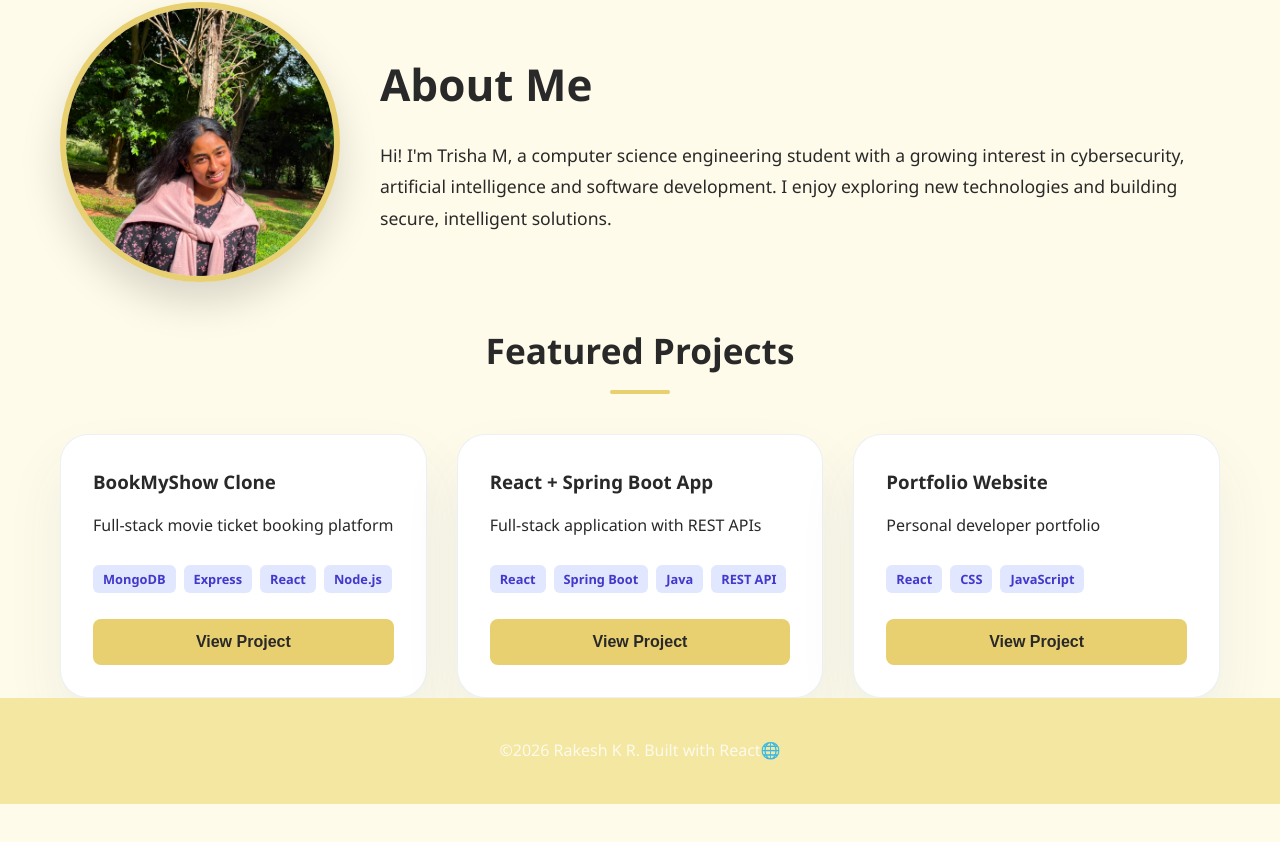
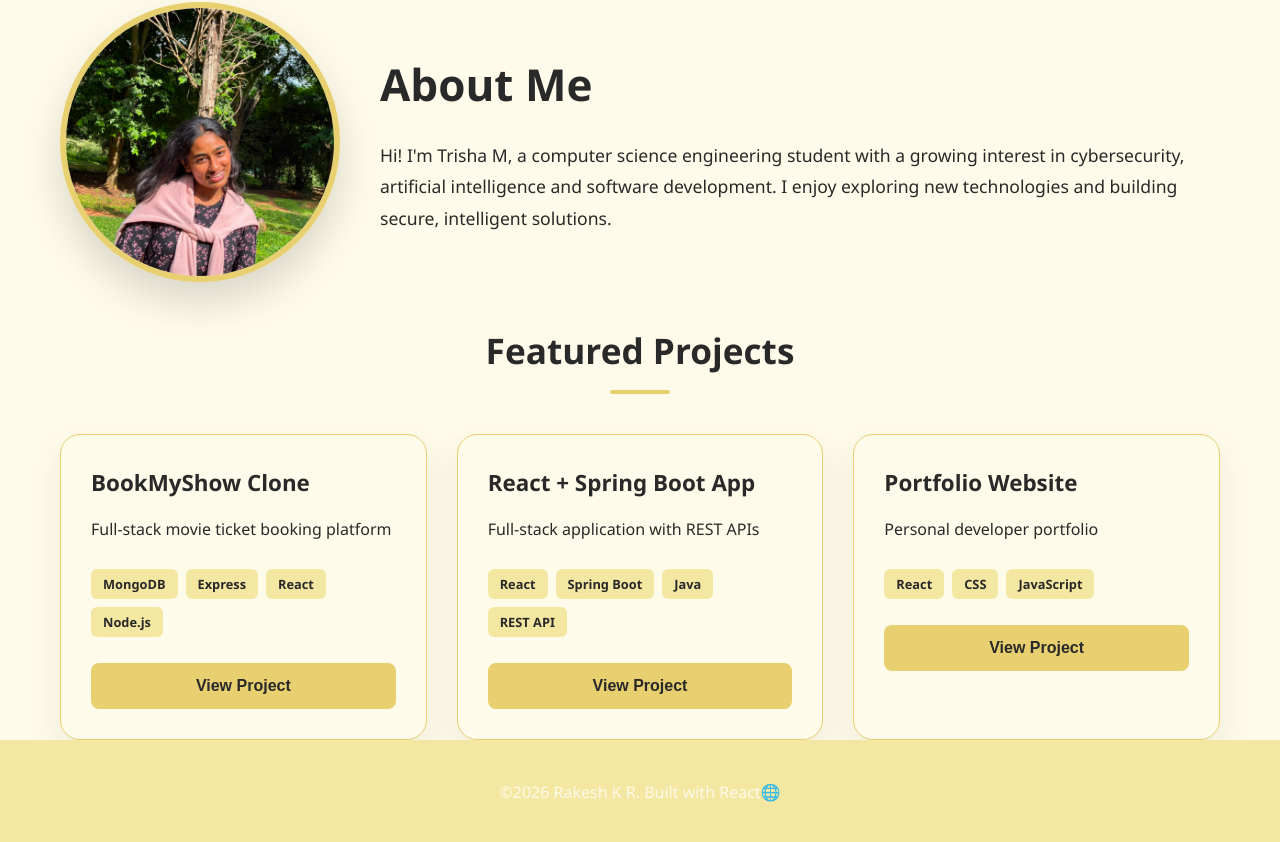
Before and after one commit to trishamadhusudhan/my-profile, a React (Vite) app: page / in a window 1280 px wide. Shown: the part 603-1445 px from the top of the page. Before the commit the page ends 1407 px from the top, so only its background shows below. Built offline with nearby package versions, Linux system fonts and the light colour scheme.

Commit message:
project card styling

```diff
--- a/src/components/ProjectCard/ProjectCard.css
+++ b/src/components/ProjectCard/ProjectCard.css
@@ -1,48 +1,50 @@
-/* PROJECTS SECTION */
-.projects-grid {
-  display: grid;
-  grid-template-columns: repeat(auto-fill, minmax(300px, 1fr));
-  gap: 30px;
-  margin-top: 40px;
-}
+/* PROJECT CARD */
+
 .project-card {
-  background: #ffffff;
-  border: 1px solid rgba(15, 76, 132, 0.08);
-  border-radius: 28px;
+  background: var(--light);
+  border: 1px solid #E8CF70;
+  border-radius: 20px;
   overflow: hidden;
-  box-shadow: 0 30px 60px rgba(15, 76, 132, 0.07);
-  transition: transform 0.3s ease, box-shadow 0.3s ease, border-color 0.3s ease;
+  box-shadow: 0 15px 35px rgba(41, 41, 41, 0.08);
+  transition: transform 0.3s ease, box-shadow 0.3s ease;
   display: flex;
   flex-direction: column;
 }
+
 .project-card:hover {
-  transform: translateY(-12px);
-  box-shadow: 0 35px 80px rgba(15, 76, 132, 0.14);
-  border-color: rgba(15, 76, 132, 0.18);
+  transform: translateY(-8px);
+  box-shadow: 0 20px 45px rgba(41, 41, 41, 0.15);
 }
-.project-card img {
-  width: 100%;
-  height: 220px;
-  object-fit: cover;
-}
+
 .project-card-body {
-  padding: 32px;
+  padding: 30px;
   gap: 16px;
   flex: 1;
   display: flex;
   flex-direction: column;
 }
+
+.project-card h3 {
+  color: var(--text);
+  font-size: 1.4rem;
+}
+
+.project-card p {
+  color: var(--text);
+  line-height: 1.6;
+}
+
 .project-tags {
   display: flex;
   flex-wrap: wrap;
-    gap: 8px; /* This adds the space between tags! */
+  gap: 8px;
   margin: 10px 0;
 }
 
 .tag {
-    background: #e0e7ff; /* Soft blue background */
-    color: #4338ca;      /* Dark blue text */
-    padding: 4px 10px;
+  background: #F4E7A1;
+  color: #292929;
+  padding: 5px 12px;
   border-radius: 6px;
   font-size: 0.8rem;
   font-weight: 600;
```
Lines whose indentation alone changed are shown as unchanged.
